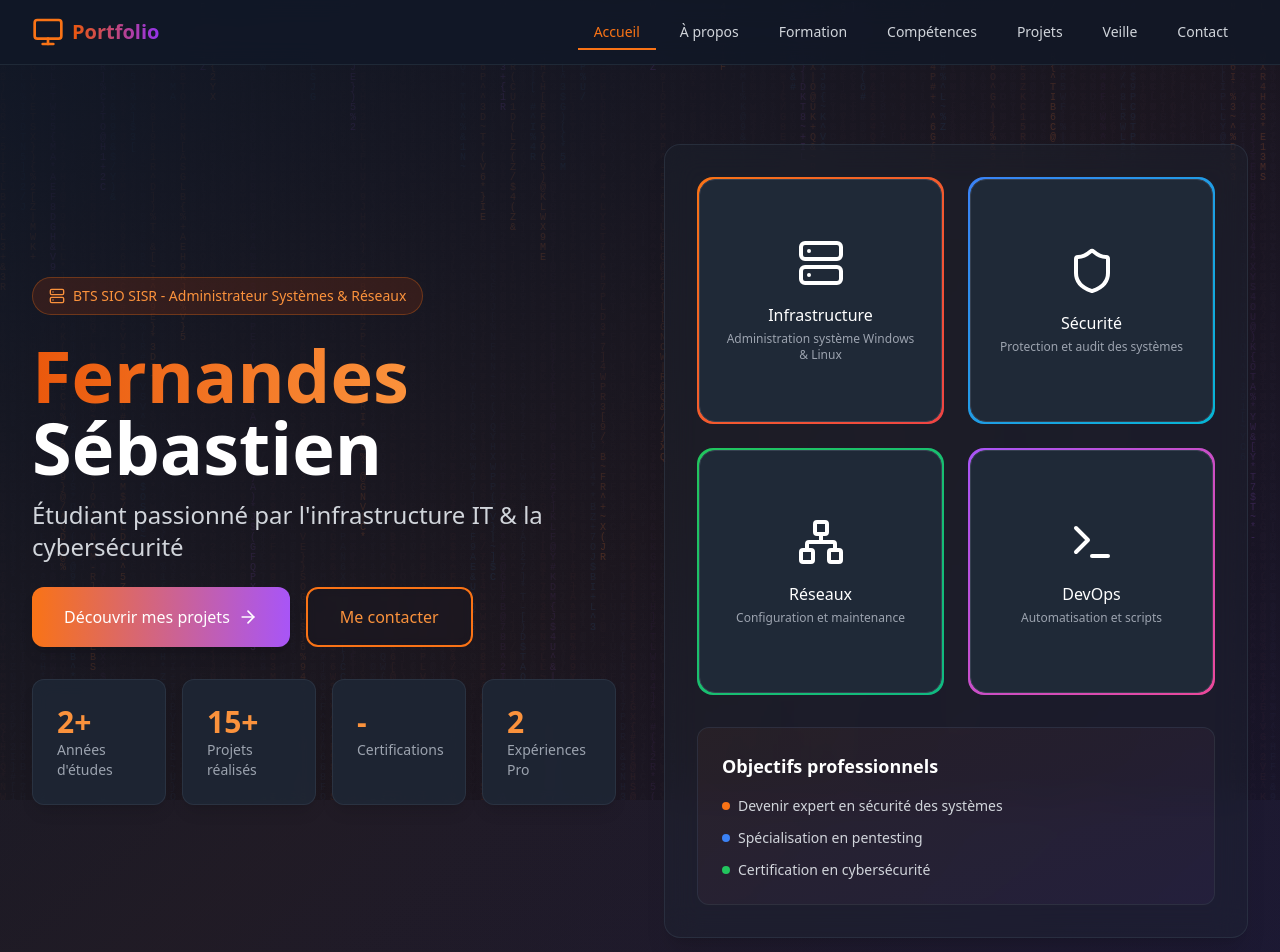
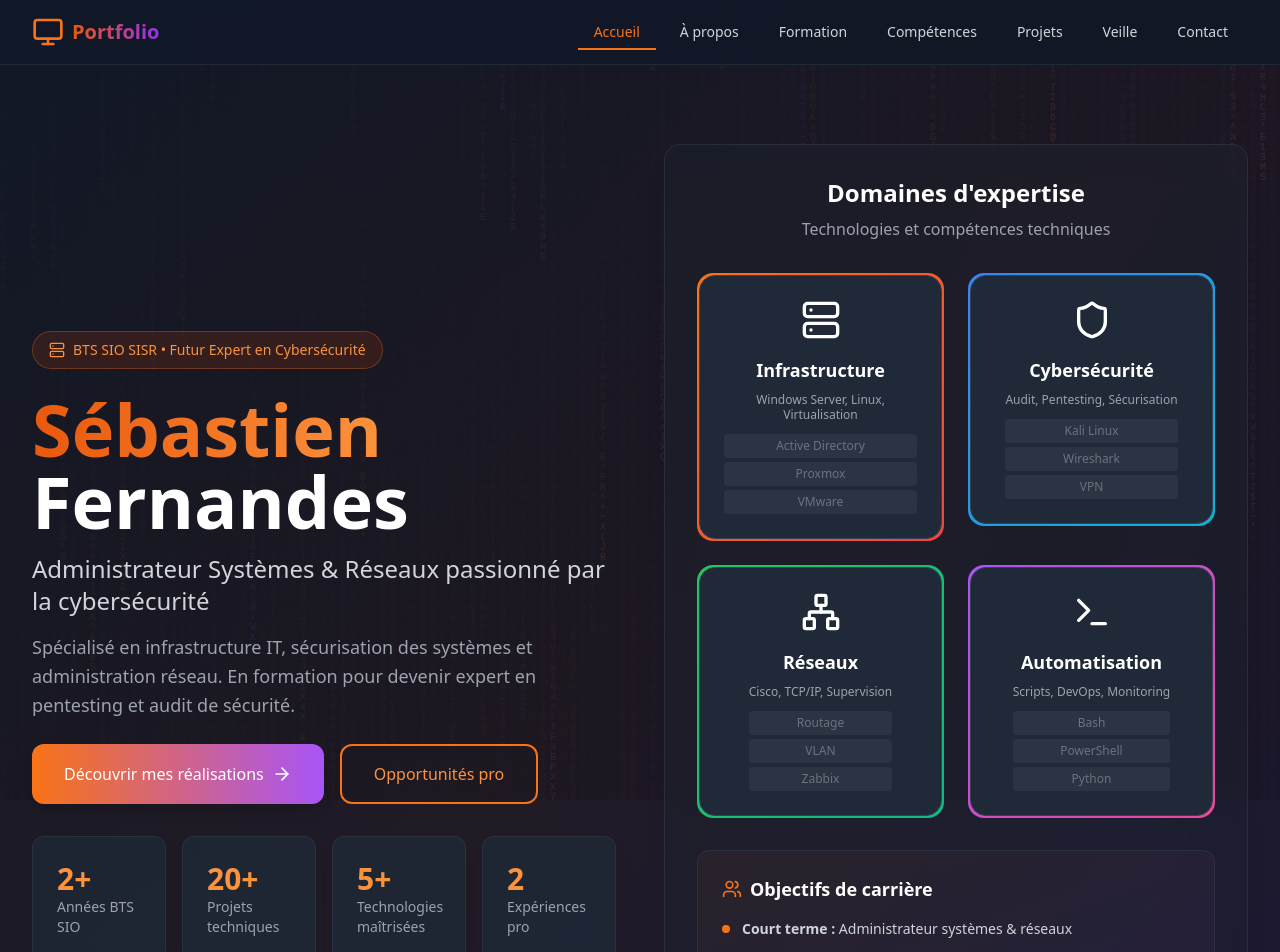
Before and after one commit to CapitaineRick/Portfolio, a React (Vite) app: page / in a window 1280 px wide. Shown: the top 952 px of the page. Built offline with nearby package versions, Linux system fonts and the light colour scheme.

Commit message:
Hero avec contenu amélioré et plus impactant

```diff
--- a/src/components/sections/Hero.tsx
+++ b/src/components/sections/Hero.tsx
@@ -1,5 +1,5 @@
 import React, { useEffect, useRef, useState } from 'react';
-import { Server, ArrowRight, Terminal, Shield, Network } from 'lucide-react';
+import { Server, ArrowRight, Terminal, Shield, Network, Code, Database, Users } from 'lucide-react';
 
 const Hero: React.FC = () => {
   const heroRef = useRef<HTMLDivElement>(null);
@@ -107,7 +107,7 @@ const Hero: React.FC = () => {
       {/* Matrix Canvas Background */}
       <canvas
         ref={canvasRef}
-        className="absolute inset-0 opacity-20"
+        className="absolute inset-0 opacity-15"
         style={{ zIndex: 1 }}
       />
 
@@ -124,21 +124,25 @@ const Hero: React.FC = () => {
             <div className="space-y-6 text-center lg:text-left">
               <div className="inline-flex items-center gap-2 px-4 py-2 rounded-full bg-orange-900/30 text-orange-400 text-sm font-medium border border-orange-500/30">
                 <Server className="w-4 h-4" />
-                BTS SIO SISR - Administrateur Systèmes & Réseaux
+                BTS SIO SISR • Futur Expert en Cybersécurité
               </div>
 
               <div>
                 <h1 className="text-5xl md:text-6xl lg:text-7xl font-bold mb-4">
                   <span className="bg-clip-text text-transparent bg-gradient-to-r from-orange-600 to-orange-400">
-                    Fernandes
+                    Sébastien
                   </span>
                   <br />
                   <span className="text-white">
-                    Sébastien
+                    Fernandes
                   </span>
                 </h1>
-                <p className="text-xl md:text-2xl text-gray-300 leading-relaxed">
-                  Étudiant passionné par l'infrastructure IT & la cybersécurité
+                <p className="text-xl md:text-2xl text-gray-300 leading-relaxed mb-4">
+                  Administrateur Systèmes & Réseaux passionné par la cybersécurité
+                </p>
+                <p className="text-lg text-gray-400 leading-relaxed">
+                  Spécialisé en infrastructure IT, sécurisation des systèmes et administration réseau.
+                  En formation pour devenir expert en pentesting et audit de sécurité.
                 </p>
               </div>
 
@@ -150,7 +154,7 @@ const Hero: React.FC = () => {
                             transition-all duration-300 shadow-lg hover:shadow-orange-500/25
                             flex items-center gap-2 font-medium"
                 >
-                  Découvrir mes projets
+                  Découvrir mes réalisations
                   <ArrowRight className="w-5 h-5" />
                 </button>
                 <button
@@ -160,86 +164,103 @@ const Hero: React.FC = () => {
                             transform hover:scale-105 transition-all duration-300
                             flex items-center gap-2 font-medium backdrop-blur-sm"
                 >
-                  Me contacter
+                  Opportunités pro
                 </button>
               </div>
             </div>
 
             {/* Stats Grid */}
             <div className="grid grid-cols-2 md:grid-cols-4 gap-4">
-              <div className="p-6 rounded-xl bg-gray-800/80 backdrop-blur shadow-lg border border-gray-700/50">
+              <div className="p-6 rounded-xl bg-gray-800/80 backdrop-blur shadow-lg border border-gray-700/50 hover:border-orange-500/50 transition-colors">
                 <div className="font-bold text-3xl text-orange-400">2+</div>
-                <div className="text-sm text-gray-400">Années d'études</div>
+                <div className="text-sm text-gray-400">Années BTS SIO</div>
               </div>
-              <div className="p-6 rounded-xl bg-gray-800/80 backdrop-blur shadow-lg border border-gray-700/50">
-                <div className="font-bold text-3xl text-orange-400">15+</div>
-                <div className="text-sm text-gray-400">Projets réalisés</div>
+              <div className="p-6 rounded-xl bg-gray-800/80 backdrop-blur shadow-lg border border-gray-700/50 hover:border-orange-500/50 transition-colors">
+                <div className="font-bold text-3xl text-orange-400">20+</div>
+                <div className="text-sm text-gray-400">Projets techniques</div>
               </div>
-              <div className="p-6 rounded-xl bg-gray-800/80 backdrop-blur shadow-lg border border-gray-700/50">
-                <div className="font-bold text-3xl text-orange-400">-</div>
-                <div className="text-sm text-gray-400">Certifications</div>
+              <div className="p-6 rounded-xl bg-gray-800/80 backdrop-blur shadow-lg border border-gray-700/50 hover:border-orange-500/50 transition-colors">
+                <div className="font-bold text-3xl text-orange-400">5+</div>
+                <div className="text-sm text-gray-400">Technologies maîtrisées</div>
               </div>
-              <div className="p-6 rounded-xl bg-gray-800/80 backdrop-blur shadow-lg border border-gray-700/50">
+              <div className="p-6 rounded-xl bg-gray-800/80 backdrop-blur shadow-lg border border-gray-700/50 hover:border-orange-500/50 transition-colors">
                 <div className="font-bold text-3xl text-orange-400">2</div>
-                <div className="text-sm text-gray-400">Expériences Pro</div>
+                <div className="text-sm text-gray-400">Expériences pro</div>
               </div>
             </div>
           </div>
 
-          {/* Right Column - Skills Showcase */}
+          {/* Right Column - Expertise Showcase */}
           <div className="lg:w-1/2 relative">
             <div className="relative bg-gray-800/30 backdrop-blur-lg rounded-2xl p-8 shadow-xl border border-gray-700/50">
               <div className="space-y-8">
-                {/* Featured Skills */}
+                {/* Header */}
+                <div className="text-center">
+                  <h3 className="text-2xl font-bold text-white mb-2">Domaines d'expertise</h3>
+                  <p className="text-gray-400">Technologies et compétences techniques</p>
+                </div>
+
+                {/* Expertise Grid */}
                 <div className="grid grid-cols-2 gap-6">
                   {[
                     {
                       icon: Server,
                       label: 'Infrastructure',
                       gradient: 'from-orange-500 to-red-500',
-                      description: 'Administration système Windows & Linux'
+                      description: 'Windows Server, Linux, Virtualisation',
+                      skills: ['Active Directory', 'Proxmox', 'VMware']
                     },
                     {
                       icon: Shield,
-                      label: 'Sécurité',
+                      label: 'Cybersécurité',
                       gradient: 'from-blue-500 to-cyan-500',
-                      description: 'Protection et audit des systèmes'
+                      description: 'Audit, Pentesting, Sécurisation',
+                      skills: ['Kali Linux', 'Wireshark', 'VPN']
                     },
                     {
                       icon: Network,
                       label: 'Réseaux',
                       gradient: 'from-green-500 to-emerald-500',
-                      description: 'Configuration et maintenance'
+                      description: 'Cisco, TCP/IP, Supervision',
+                      skills: ['Routage', 'VLAN', 'Zabbix']
                     },
                     {
                       icon: Terminal,
-                      label: 'DevOps',
+                      label: 'Automatisation',
                       gradient: 'from-purple-500 to-pink-500',
-                      description: 'Automatisation et scripts'
+                      description: 'Scripts, DevOps, Monitoring',
+                      skills: ['Bash', 'PowerShell', 'Python']
                     }
                   ].map((item, index) => (
                     <div
                       key={index}
-                      className="relative group transition-all duration-300"
+                      className="relative group transition-all duration-300 hover:scale-105"
                     >
                       <div className={`
-                        w-full aspect-square rounded-2xl
+                        w-full rounded-2xl
                         bg-gradient-to-br ${item.gradient}
                         p-0.5 transition-all duration-300
-                        group-hover:scale-105 cursor-pointer
+                        cursor-pointer
                       `}>
                         <div className="w-full h-full rounded-2xl bg-gray-800 p-6
                                       flex flex-col items-center justify-center gap-4
-                                      border border-gray-700">
-                          <item.icon className="w-12 h-12 text-white transition-transform duration-300
-                                              group-hover:scale-110 group-hover:rotate-6" />
+                                      border border-gray-700 hover:border-gray-600 transition-colors">
+                          <item.icon className="w-10 h-10 text-white transition-transform duration-300
+                                              group-hover:scale-110" />
                           <div className="text-center">
-                            <div className="font-medium text-white mb-1">
+                            <div className="font-bold text-white mb-2 text-lg">
                               {item.label}
                             </div>
-                            <p className="text-xs text-gray-400">
+                            <p className="text-xs text-gray-400 mb-3 leading-tight">
                               {item.description}
                             </p>
+                            <div className="space-y-1">
+                              {item.skills.map((skill, skillIndex) => (
+                                <div key={skillIndex} className="text-xs text-gray-500 bg-gray-700/50 px-2 py-1 rounded">
+                                  {skill}
+                                </div>
+                              ))}
+                            </div>
                           </div>
                         </div>
                       </div>
@@ -247,25 +268,41 @@ const Hero: React.FC = () => {
                   ))}
                 </div>
 
-                {/* Current Focus */}
+                {/* Objectifs professionnels */}
                 <div className="bg-gradient-to-br from-orange-500/5 to-purple-500/5 rounded-xl p-6 border border-gray-700/50">
-                  <h3 className="text-lg font-semibold mb-4 text-white">
-                    Objectifs professionnels
-                  </h3>
+                  <h4 className="text-lg font-semibold mb-4 text-white flex items-center gap-2">
+                    <Users className="w-5 h-5 text-orange-500" />
+                    Objectifs de carrière
+                  </h4>
                   <ul className="space-y-3">
-                    <li className="flex items-center gap-2 text-sm text-gray-300">
-                      <div className="w-2 h-2 rounded-full bg-orange-500"></div>
-                      Devenir expert en sécurité des systèmes
+                    <li className="flex items-center gap-3 text-sm text-gray-300">
+                      <div className="w-2 h-2 rounded-full bg-orange-500 flex-shrink-0"></div>
+                      <span><strong>Court terme :</strong> Administrateur systèmes & réseaux</span>
                     </li>
-                    <li className="flex items-center gap-2 text-sm text-gray-300">
-                      <div className="w-2 h-2 rounded-full bg-blue-500"></div>
-                      Spécialisation en pentesting
+                    <li className="flex items-center gap-3 text-sm text-gray-300">
+                      <div className="w-2 h-2 rounded-full bg-blue-500 flex-shrink-0"></div>
+                      <span><strong>Moyen terme :</strong> Expert en cybersécurité</span>
                     </li>
-                    <li className="flex items-center gap-2 text-sm text-gray-300">
-                      <div className="w-2 h-2 rounded-full bg-green-500"></div>
-                      Certification en cybersécurité
+                    <li className="flex items-center gap-3 text-sm text-gray-300">
+                      <div className="w-2 h-2 rounded-full bg-purple-500 flex-shrink-0"></div>
+                      <span><strong>Long terme :</strong> Pentester / Consultant sécurité</span>
                     </li>
                   </ul>
+                </div>
+
+                {/* Call to action secondaire */}
+                <div className="text-center">
+                  <p className="text-sm text-gray-400 mb-3">
+                    Recherche d'opportunités en alternance ou stage
+                  </p>
+                  <div className="flex justify-center gap-3">
+                    <span className="px-3 py-1 bg-green-900/30 text-green-400 rounded-full text-xs">
+                      Disponible immédiatement
+                    </span>
+                    <span className="px-3 py-1 bg-blue-900/30 text-blue-400 rounded-full text-xs">
+                      Mobilité Île-de-France
+                    </span>
+                  </div>
                 </div>
               </div>
             </div>
```
